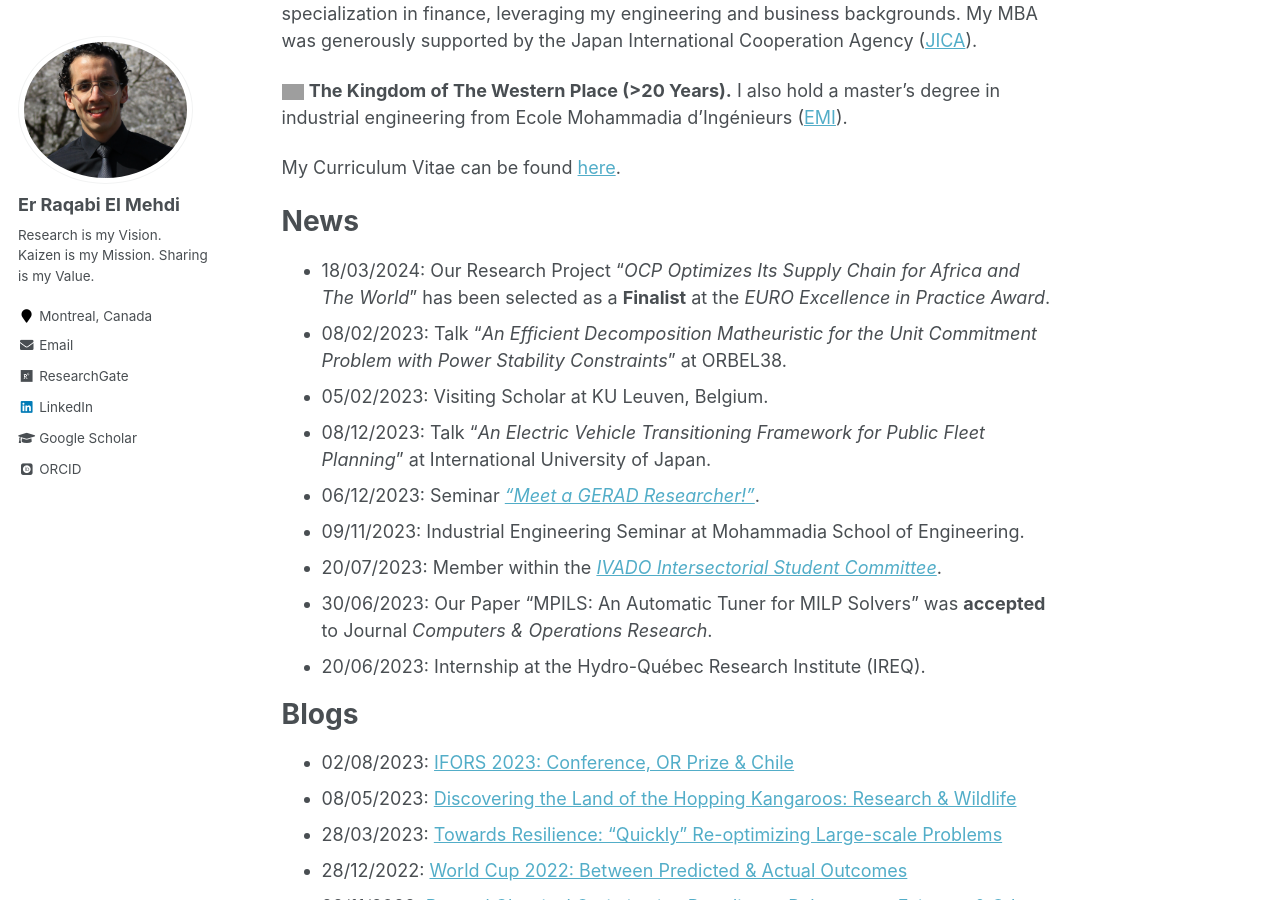
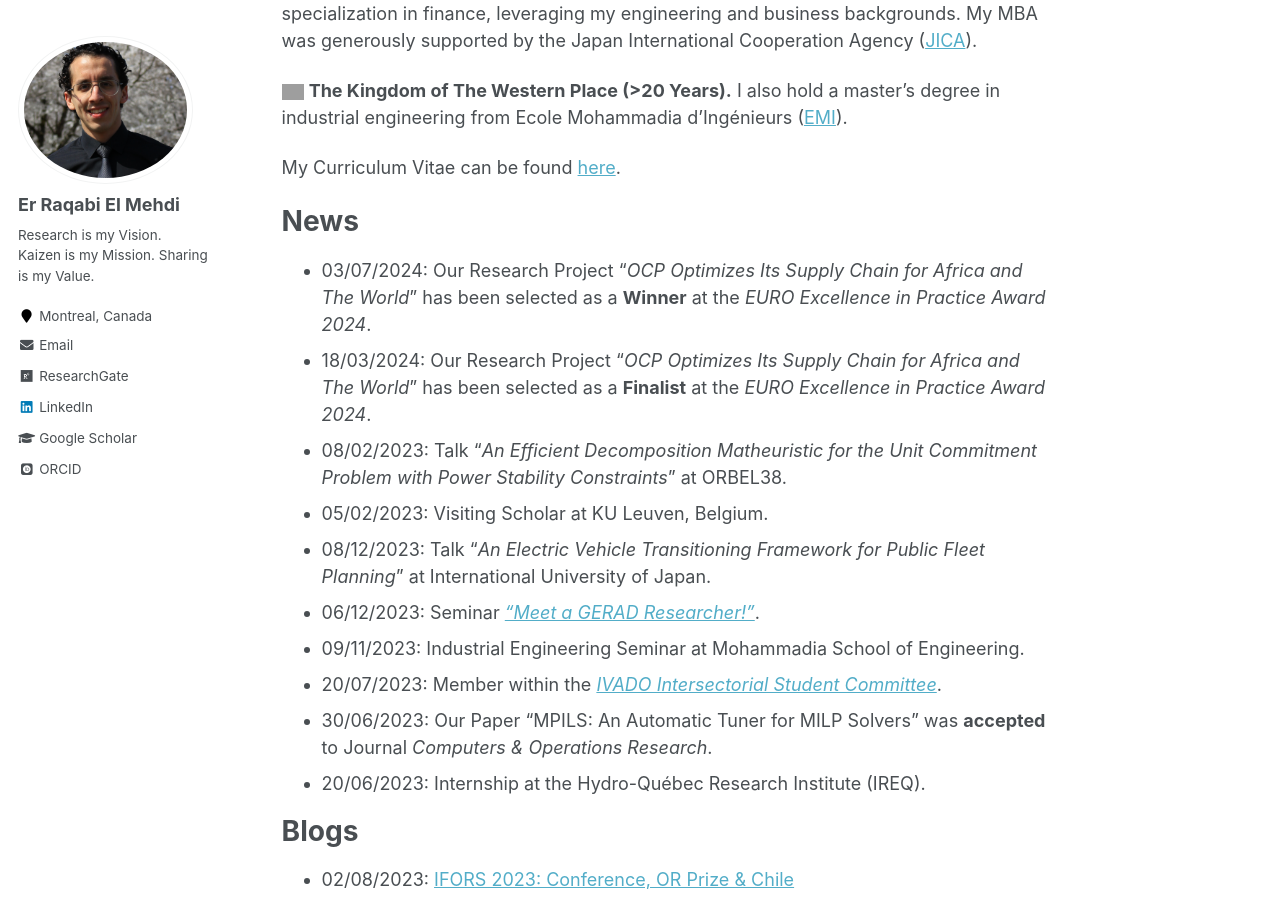
Before and after one commit to RqbMedi/rqbmedi.github.io, a Jekyll site: the page built from _pages/about.md, in a window 1280 px wide and 900 px high, scrolled down 806 px. Built offline with Jekyll 4.4.1, drawn with Linux system fonts in a browser that asks for light colours; some web fonts are replaced; grey boxes are pictures that could not be loaded.

Commit message:
Inital_Commit

```diff
--- a/_pages/about.md
+++ b/_pages/about.md
@@ -27,7 +27,8 @@ My Curriculum Vitae can be found [here](http://rqbmedi.github.io/files/CV.pdf).
 
 News
 =====
-- 18/03/2024: Our Research Project "*OCP Optimizes Its Supply Chain for Africa and The World*" has been selected as a **Finalist** at the *EURO Excellence in Practice Award*.
+- 03/07/2024: Our Research Project "*OCP Optimizes Its Supply Chain for Africa and The World*" has been selected as a **Winner** at the *EURO Excellence in Practice Award 2024*.
+- 18/03/2024: Our Research Project "*OCP Optimizes Its Supply Chain for Africa and The World*" has been selected as a **Finalist** at the *EURO Excellence in Practice Award 2024*.
 - 08/02/2023: Talk "*An Efficient Decomposition Matheuristic for the Unit Commitment Problem with Power Stability Constraints*" at ORBEL38.
 - 05/02/2023: Visiting Scholar at KU Leuven, Belgium.
 - 08/12/2023: Talk "*An Electric Vehicle Transitioning Framework for Public Fleet Planning*" at International University of Japan.
```
Also changed, not shown: _pages/awards.md (+1 -1 lines).
